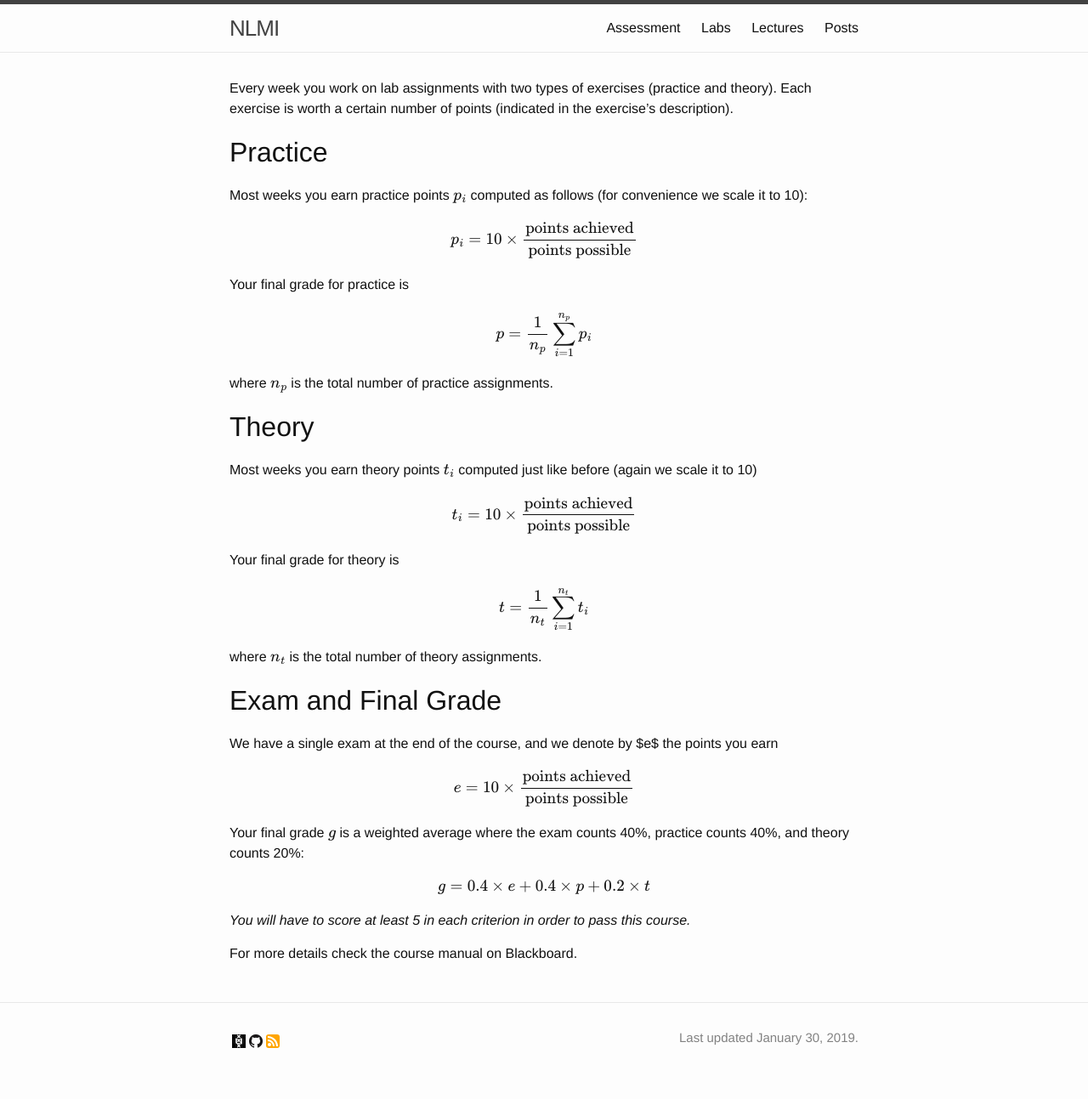
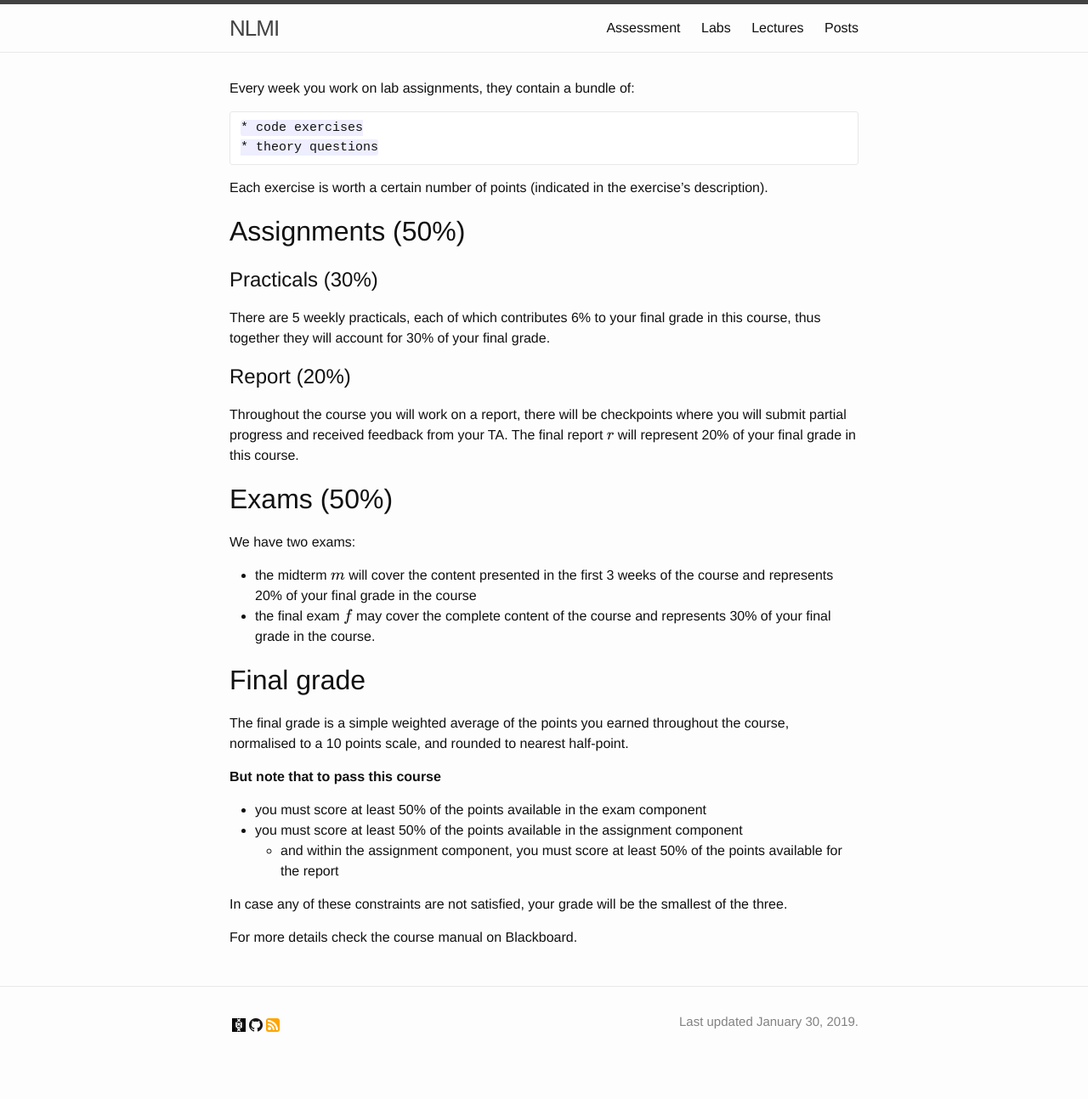
Before and after one commit to cl-illc/nlmi, a Jekyll site: the page built from assessment.md, in a window 1280 px wide. Shown: the whole page at 85% size. Built offline with Jekyll 4.4.1, drawn with Linux system fonts in a browser that asks for light colours; formulas are drawn with MathJax 3.

Commit message:
Assessment in 2019

```diff
--- a/assessment.md
+++ b/assessment.md
@@ -5,55 +5,41 @@ menu: yes
 mathjax: true
 ---
 
-Every week you work on lab assignments with two types of exercises (practice and theory). Each exercise is worth a certain number of points (indicated in the exercise's description).
+Every week you work on lab assignments, they contain a bundle of:
 
-# Practice
+    * code exercises
+    * theory questions
 
-Most weeks you earn practice points $$p_i$$ computed as follows (for convenience we scale it to 10):
+Each exercise is worth a certain number of points (indicated in the exercise's description).
 
-\begin{equation}
-p_i = 10 \times \frac{\text{points achieved}}{\text{points possible}}
-\end{equation}
+# Assignments (50%)
 
-Your final grade for practice is
+## Practicals (30%)
 
-\begin{equation}
-    p = \frac{1}{n_p} \sum_{i=1}^{n_p} p_i
-\end{equation}
+There are 5 weekly practicals, each of which contributes 6% to your final grade in this course, thus together they will account for 30% of your final grade.
 
-where $$n_{p}$$ is the total number of practice assignments.
+## Report (20%)
 
-# Theory
-
-Most weeks you earn theory points $$t_i$$ computed just like before (again we scale it to 10)
-
-\begin{equation}
-t_i = 10 \times \frac{\text{points achieved}}{\text{points possible}}
-\end{equation}
-
-Your final grade for theory is
-
-\begin{equation}
-    t = \frac{1}{n_t} \sum_{i=1}^{n_t} t_i
-\end{equation}
-
-where $$n_{t}$$ is the total number of theory assignments.
-
-# Exam and Final Grade
-
-We have a single exam at the end of the course, and we denote by $e$ the points you earn
-
-\begin{equation}
-e = 10 \times \frac{\text{points achieved}}{\text{points possible}}
-\end{equation}
-
-Your final grade $$g$$ is a weighted average where the exam counts 40%, practice counts 40%, and theory counts 20%:
-
-\begin{equation}
-    g = 0.4 \times e + 0.4\times p + 0.2 \times t
-\end{equation}
+Throughout the course you will work on a report, there will be checkpoints where you will submit partial progress and received feedback from your TA. The final report $$r$$ will represent 20% of your final grade in this course.
 
 
-*You will have to score at least 5 in each criterion in order to pass this course.*
+# Exams (50%)
+
+We have two exams:
+
+* the midterm $$m$$ will cover the content presented in the first 3 weeks of the course and represents 20% of your final grade in the course
+* the final exam $$f$$ may cover the complete content of the course and represents 30% of your final grade in the course.
+
+# Final grade
+
+The final grade is a simple weighted average of the points you earned throughout the course, normalised to a 10 points scale, and rounded to nearest half-point.
+
+**But note that to pass this course**
+
+* you must score at least 50% of the points available in the exam component
+* you must score at least 50% of the points available in the assignment component
+    * and within the assignment component, you must score at least 50% of the points available for the report
+
+In case any of these constraints are not satisfied, your grade will be the smallest of the three.
 
 For more details check the course manual on Blackboard.
```
